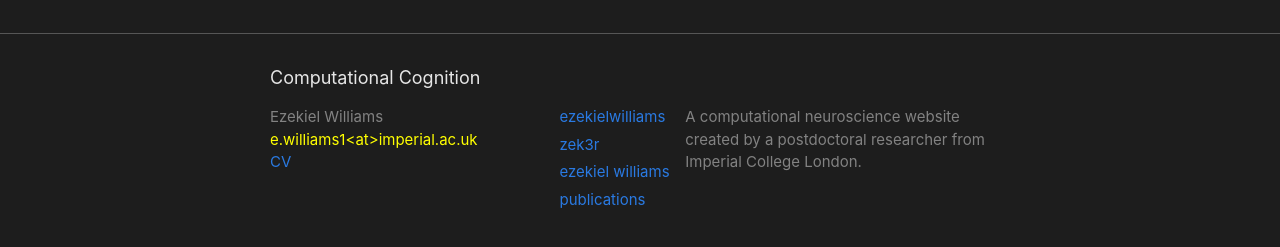
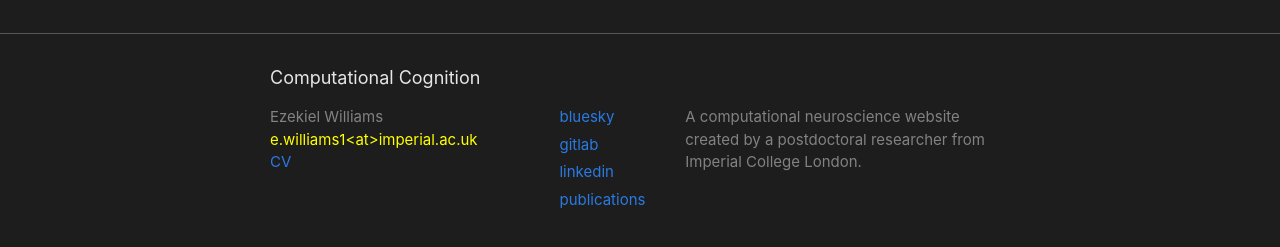
Before and after one commit to zek3r/zek3r.github.io, a Jekyll site: the page built from index.markdown, in a window 1280 px wide. Shown: the part 629-876 px from the top of the page. Built offline with Jekyll 4.4.1, drawn with Linux system fonts in a browser that asks for light colours.

Commit message:
changing names for quick fix for now

```diff
--- a/_config.yml
+++ b/_config.yml
@@ -25,10 +25,10 @@ description: >- # this means to ignore newlines until "baseurl:"
   A computational neuroscience website created by a postdoctoral researcher from Imperial College London.
 baseurl: "" # the subpath of your site, e.g. /blog
 url: "" # the base hostname & protocol for your site, e.g. http://example.com
-bsky_username: ezekielwilliams
+bsky_username: bluesky
 #github_username:  zek3r
-gitlab_username: zek3r
-linkedin_username: ezekiel williams
+gitlab_username: gitlab
+linkedin_username: linkedin
 gs_username: publications
 # mastodon:
 # - username: ezekiel
```
